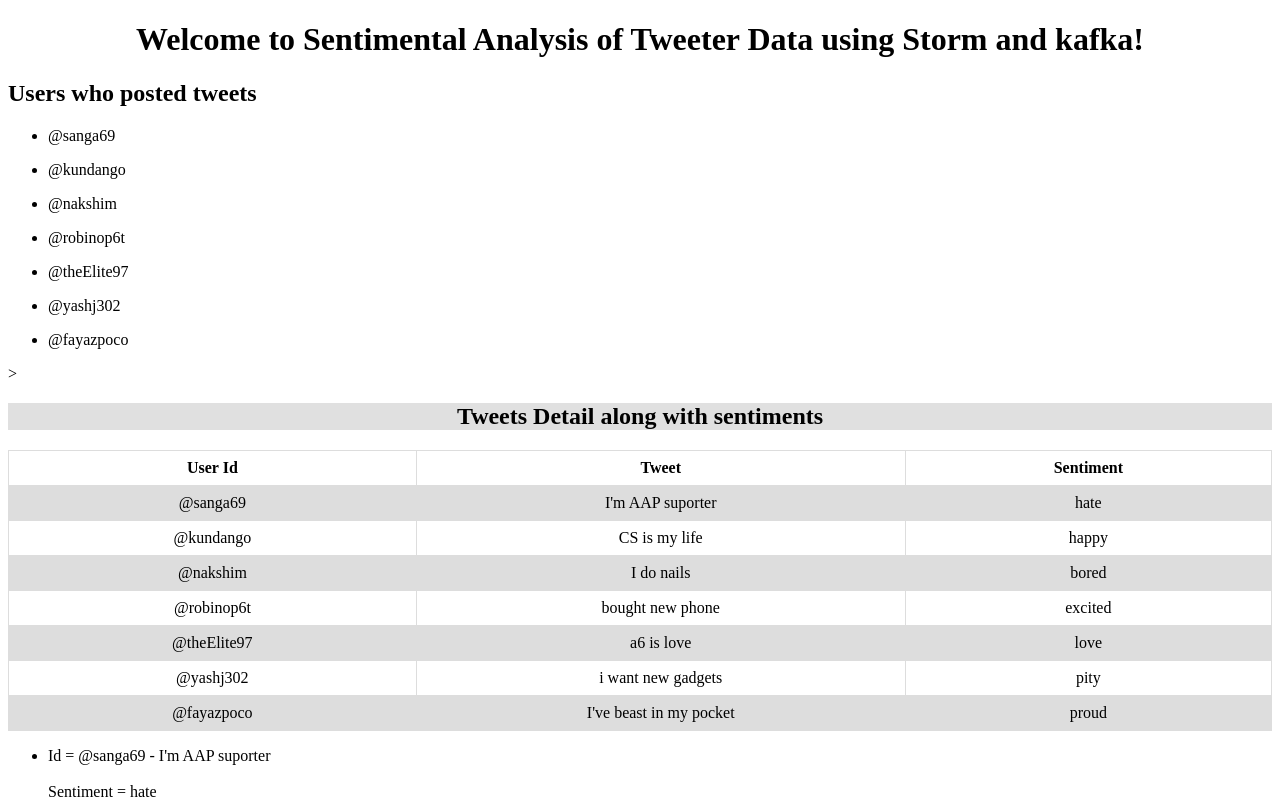
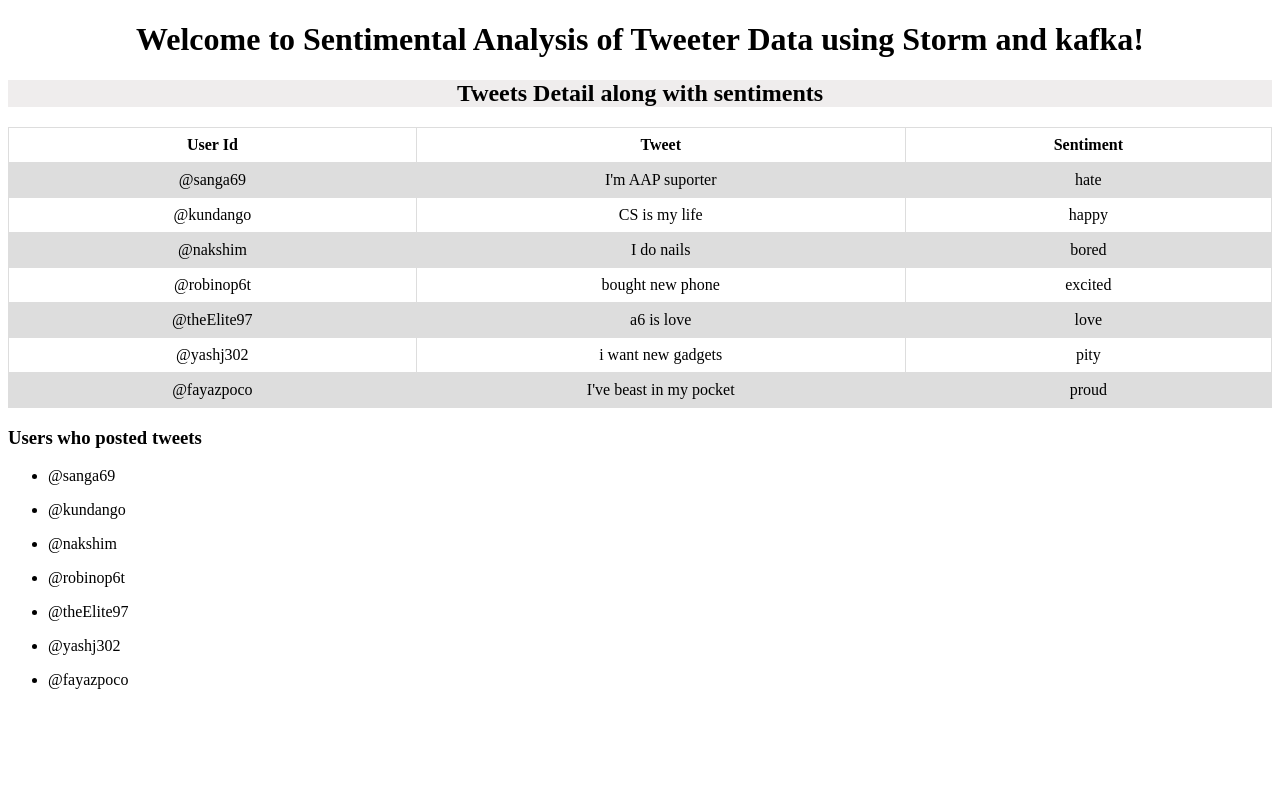
Before and after one commit to CapstoneProject18/Sentiment-analysis-of-twitter-data-using-kafka-and-storm, an Angular app: page / in a window 1280 px wide. Shown: the top 800 px of the page. Built offline with nearby package versions, Linux system fonts and the light colour scheme.

Commit message:
added design and style

```diff
--- a/src/app/app.component.html
+++ b/src/app/app.component.html
@@ -1,9 +1,15 @@
 <!--The content below is only a placeholder and can be replaced.-->
 <div style="text-align:center">
+  <style>
+    h1{
+      font-family: product sans;
+    }
+  </style>
   <h1>
     Welcome to {{ title }}!
   </h1>
 </div>
 
-<employee-list></employee-list>>
+
 <employee-detail></employee-detail>
+<employee-list></employee-list>
--- a/src/app/employee-detail/employee-detail.component.ts
+++ b/src/app/employee-detail/employee-detail.component.ts
@@ -7,7 +7,7 @@ import { EmployeeService } from '../employee.service';
   <style>
     h2{
       font-family:product sans;
-      background-color: #e0e0e0;
+      background-color: #efeded;
       text-align: center;
     }
     table{
@@ -44,11 +44,6 @@ import { EmployeeService } from '../employee.service';
   </tr>
     </table>
 
-    <ul *ngFor="let employee of employees">
-      <li>Id = {{employee.userid}}  -  {{employee.tweet}}</li>
-      <br> Sentiment = {{employee.sentiment}}
-    </ul>
-
   `,
   styles: []
 })
--- a/src/app/employee-list/employee-list.component.ts
+++ b/src/app/employee-list/employee-list.component.ts
@@ -4,7 +4,12 @@ import { EmployeeService } from '../employee.service';
 @Component({
   selector: 'employee-list',
   template: `
-    <h2>Users who posted tweets</h2>
+  <style>
+    h3, ul{
+      font-family: product sans;
+    }
+  </style>
+    <h3>Users who posted tweets</h3>
     <ul *ngFor="let employee of employees">
       <li>{{employee.userid}}</li>
     </ul>
```
Also changed, not shown: employee-list.componenet.ts (added, +9 -0 lines).
